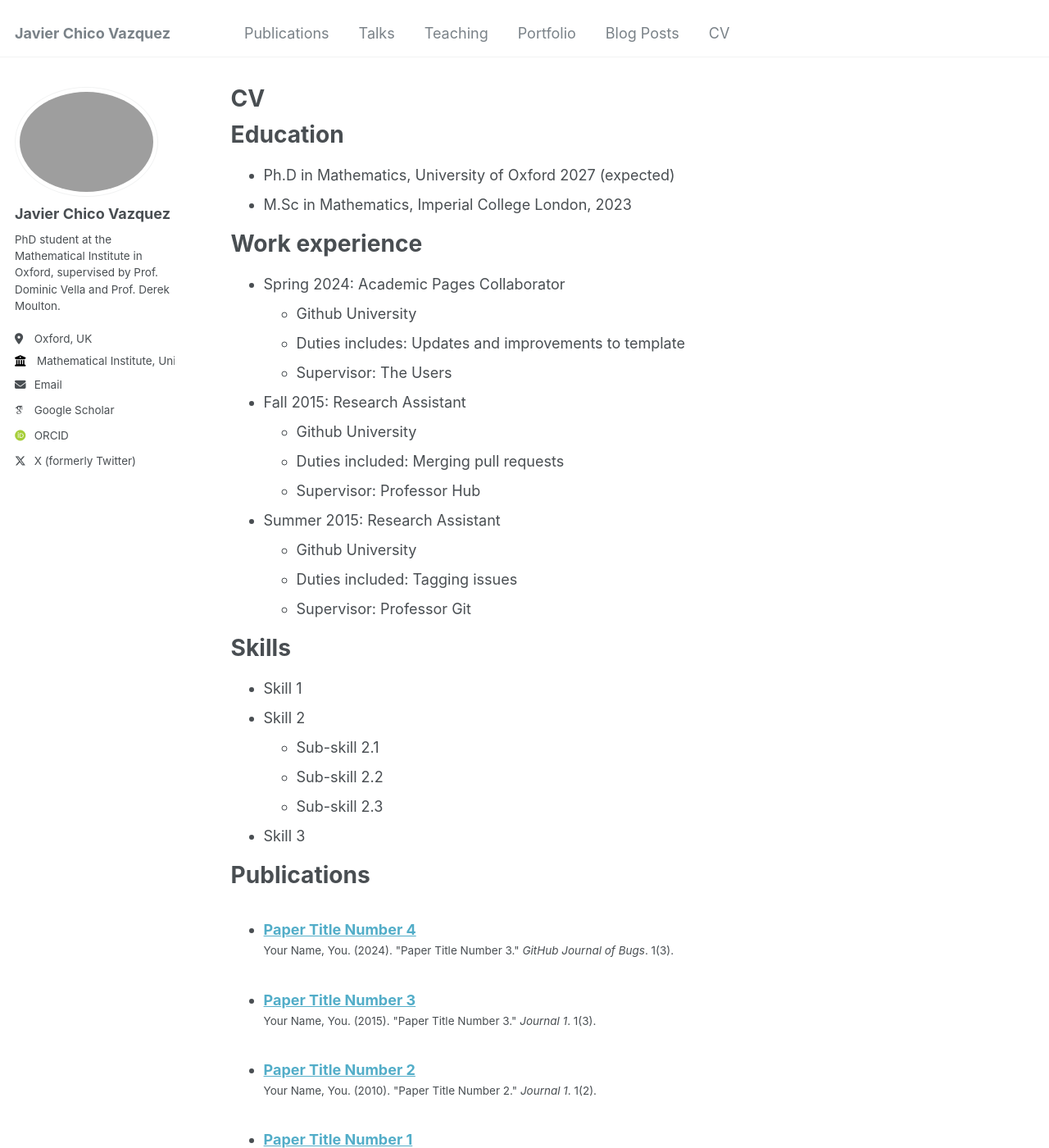
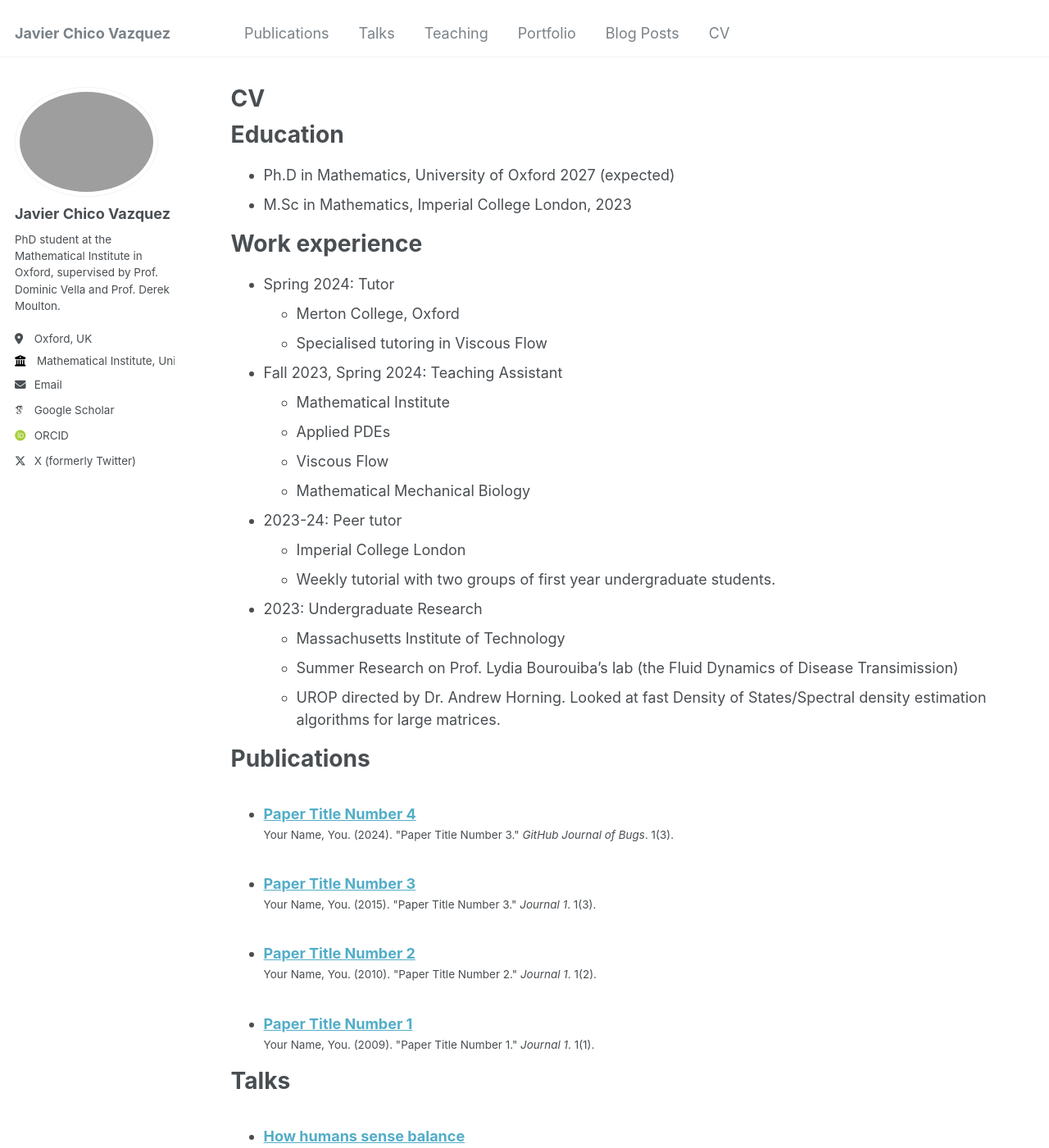
Before and after one commit to JavierChico/JavierChico.github.io, a Jekyll site: the page built from _pages/cv.md, in a window 1280 px wide and 1400 px high. Shown: the whole window at 82% size. Built offline with Jekyll 4.4.1, drawn with Linux system fonts in a browser that asks for light colours; some web fonts are replaced; some of the changed text lies outside the part shown.

Commit message:
Update cv.md

```diff
--- a/_pages/cv.md
+++ b/_pages/cv.md
@@ -16,29 +16,26 @@ Education
 
 Work experience
 ======
-* Spring 2024: Academic Pages Collaborator
-  * Github University
-  * Duties includes: Updates and improvements to template
-  * Supervisor: The Users
+* Spring 2024: Tutor
+  * Merton College, Oxford
+  * Specialised tutoring in Viscous Flow
 
-* Fall 2015: Research Assistant
-  * Github University
-  * Duties included: Merging pull requests
-  * Supervisor: Professor Hub
+* Fall 2023, Spring 2024: Teaching Assistant
+  * Mathematical Institute
+  * Applied PDEs
+  * Viscous Flow
+  * Mathematical Mechanical Biology
 
-* Summer 2015: Research Assistant
-  * Github University
-  * Duties included: Tagging issues
-  * Supervisor: Professor Git
+* 2023-24: Peer tutor
+  * Imperial College London
+  * Weekly tutorial with two groups of first year undergraduate students.
 
-Skills
-======
-* Skill 1
-* Skill 2
-  * Sub-skill 2.1
-  * Sub-skill 2.2
-  * Sub-skill 2.3
-* Skill 3
+* 2023: Undergraduate Research
+  * Massachusetts Institute of Technology
+  * Summer Research on Prof. Lydia Bourouiba's lab (the Fluid Dynamics of Disease Transimission)
+  * UROP directed by Dr. Andrew Horning. Looked at fast Density of States/Spectral density estimation algorithms for large matrices.
+
+
 
 Publications
 ======
@@ -58,6 +55,9 @@ Teaching
     {% include archive-single-cv.html %}
   {% endfor %}</ul>
 
-Service and leadership
+Honors and awards
 ======
-* Currently signed in to 43 different slack teams
+* Imperial College Governor's prize in Mathematics (Best graduating student)
+* G-RESEARCH academic excellence prize
+* St. John's College scholarship
+* Best poster at Dynamic Days 2024
```
